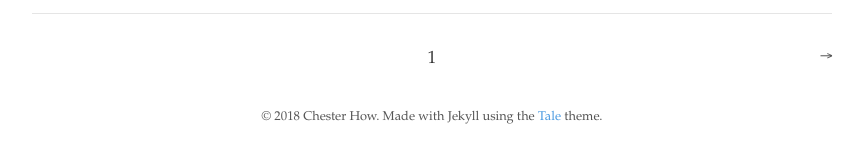
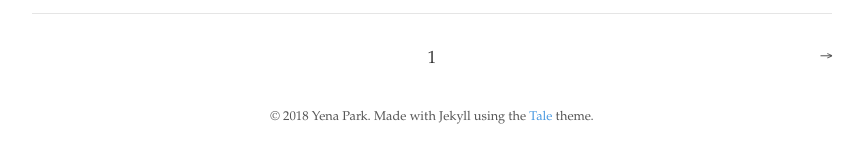
Before and after one commit to Yena-Park/yena-park.github.io, a Jekyll site: the page built from index.html, in a window 1280 px wide. Shown: the part 1206-1363 px from the top of the page, without its empty margins (208-1071 px from the left). Built offline with Jekyll 4.4.1, drawn with Linux system fonts in a browser that asks for light colours; the list of posts is cut into pages by our own code.

Commit message:
Update _config.yml

```diff
--- a/_config.yml
+++ b/_config.yml
@@ -1,13 +1,13 @@
 # Site settings
 title:          yena.blog
-description:    "Minimal Jekyll theme for storytellers"
+description:
 url:            "https://yena-park.github.io"
 
 # Author
 author:
-  name:         Chester How
-  url:          https://chester.how
-  email:        chesterhow@gmail.com
+  name:         Yena Park
+  url:          https://yena-park.github.io
+  email:        yena8317@gmail.com
 
 # Build settings
 markdown:       kramdown
```
